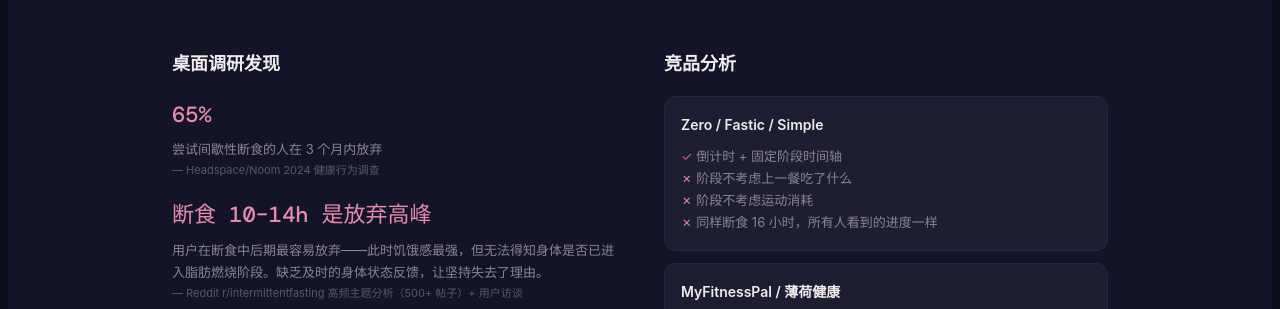
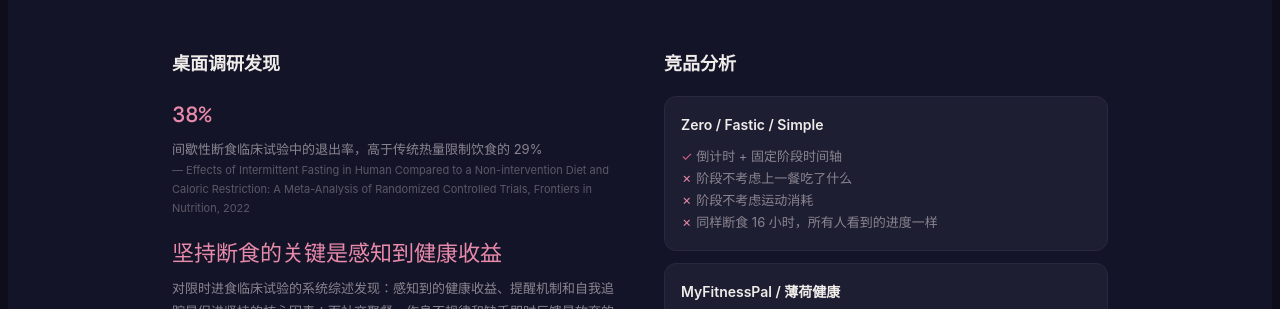
Before and after one commit to Clare903/ux-research-portfolio, a plain HTML site: page 01_断食助手.html in a window 1280 px wide. Shown: the part 618-927 px from the top of the page. Drawn offline with nearby package versions, Linux system fonts and the light colour scheme.

Commit message:
Fix desktop research: replace fabricated sources with real citations
Co-Authored-By: Claude Opus 4.6 <noreply@anthropic.com>

```diff
--- a/01_断食助手.html
+++ b/01_断食助手.html
@@ -272,12 +272,12 @@ a{color:var(--green);text-decoration:none}
     <div>
       <h3 style="font-size:18px;margin-bottom:20px">桌面调研发现</h3>
       <div style="margin-bottom:16px">
-        <div class="stat-num" style="font-size:22px;color:var(--coral)">65%</div>
-        <p style="font-size:13px;color:var(--text2);margin:4px 0 0">尝试间歇性断食的人在 3 个月内放弃<br><span style="font-size:11px;opacity:.6">— Headspace/Noom 2024 健康行为调查</span></p>
+        <div class="stat-num" style="font-size:22px;color:var(--coral)">38%</div>
+        <p style="font-size:13px;color:var(--text2);margin:4px 0 0">间歇性断食临床试验中的退出率，高于传统热量限制饮食的 29%<br><span style="font-size:11px;opacity:.6">— Effects of Intermittent Fasting in Human Compared to a Non-intervention Diet and Caloric Restriction: A Meta-Analysis of Randomized Controlled Trials, Frontiers in Nutrition, 2022</span></p>
       </div>
       <div style="margin-bottom:16px">
-        <div class="stat-num" style="font-size:22px;color:var(--coral)">断食 10–14h 是放弃高峰</div>
-        <p style="font-size:13px;color:var(--text2);margin:4px 0 0">用户在断食中后期最容易放弃——此时饥饿感最强，但无法得知身体是否已进入脂肪燃烧阶段。缺乏及时的身体状态反馈，让坚持失去了理由。<br><span style="font-size:11px;opacity:.6">— Reddit r/intermittentfasting 高频主题分析（500+ 帖子）+ 用户访谈</span></p>
+        <div class="stat-num" style="font-size:22px;color:var(--coral)">坚持断食的关键是感知到健康收益</div>
+        <p style="font-size:13px;color:var(--text2);margin:4px 0 0">对限时进食临床试验的系统综述发现：感知到的健康收益、提醒机制和自我追踪是促进坚持的核心因素；而社交聚餐、作息不规律和缺乏即时反馈是放弃的主要障碍。<br><span style="font-size:11px;opacity:.6">— Barriers to adherence in time-restricted eating clinical trials: An early preliminary review, Frontiers in Nutrition, 2023</span></p>
       </div>
       <div class="insight-box" style="margin-top:20px">核心洞察：用户需要的不只是一个计时器，而是过程中能看到的、跟自己相关的反馈，来确认「我在对的轨道上」。</div>
     </div>
```
